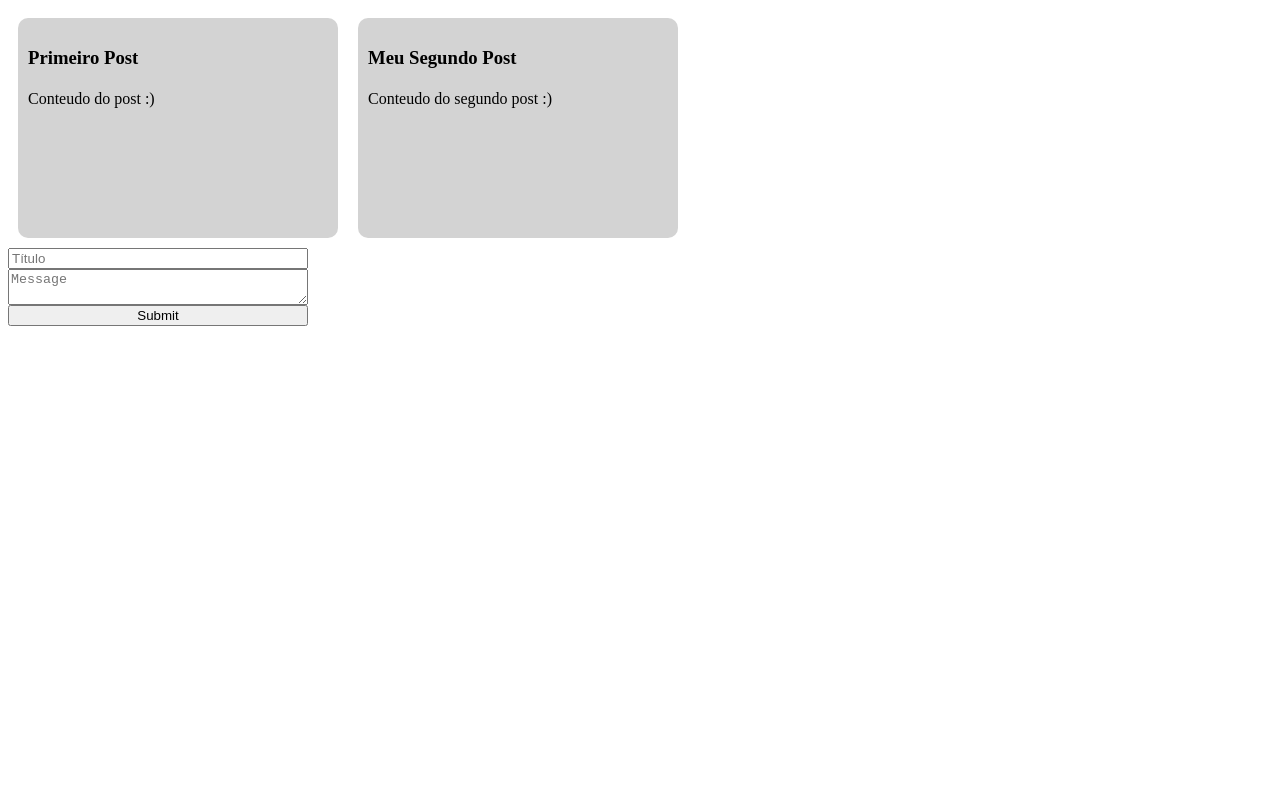
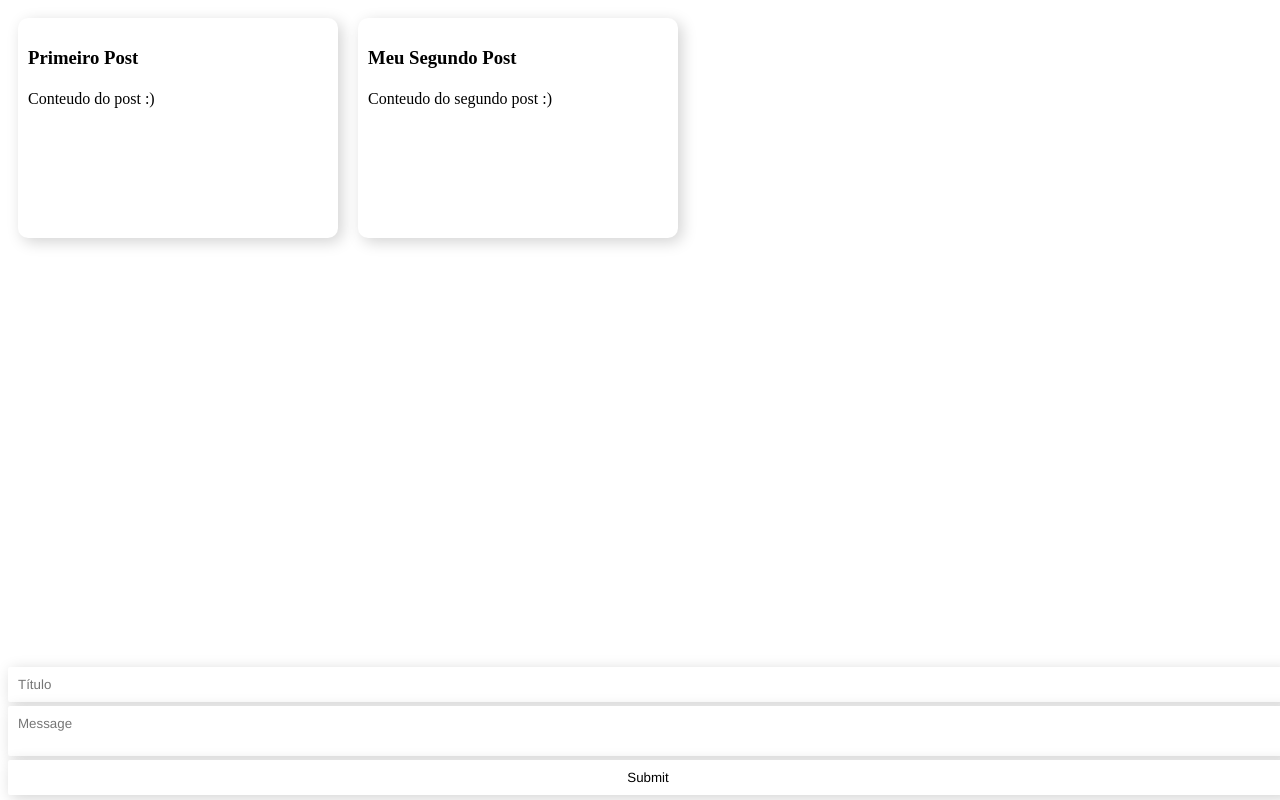
Before and after one commit to EduardoScarante/blog, a Vue app: page / in a window 1280 px wide. Built offline with nearby package versions, Linux system fonts and the light colour scheme.

Commit message:
listagem, criacao e estilizacao dos posts

```diff
--- a/src/App.vue
+++ b/src/App.vue
@@ -100,9 +100,27 @@ export default {
 
 <style>
 form {
-  width: 300px;
+  width: 100vw;
   display: flex;
   flex-direction: column;
+
+  position: absolute;
+  bottom: 5px;
+  margin: auto;
+}
+
+form > *{
+  background-color: white;
+  box-shadow: 3px 3px 15px lightgray;
+  border: none;
+
+  font-family: 'Franklin Gothic Medium', 'Arial Narrow', Arial, sans-serif;
+
+  border-radius: 2px;
+  margin-top: 4px;
+
+  padding: 10px;
+
 }
 
 #lista-posts {
@@ -113,9 +131,11 @@ form {
 
 .post {
   margin: 10px;
-  background-color: lightgray;
+  background-color: white;
   height: 200px;
   width: 300px;
+
+  box-shadow: 4px 4px 15px lightgray;
 
   border-radius: 10px;
   padding: 10px;
```
